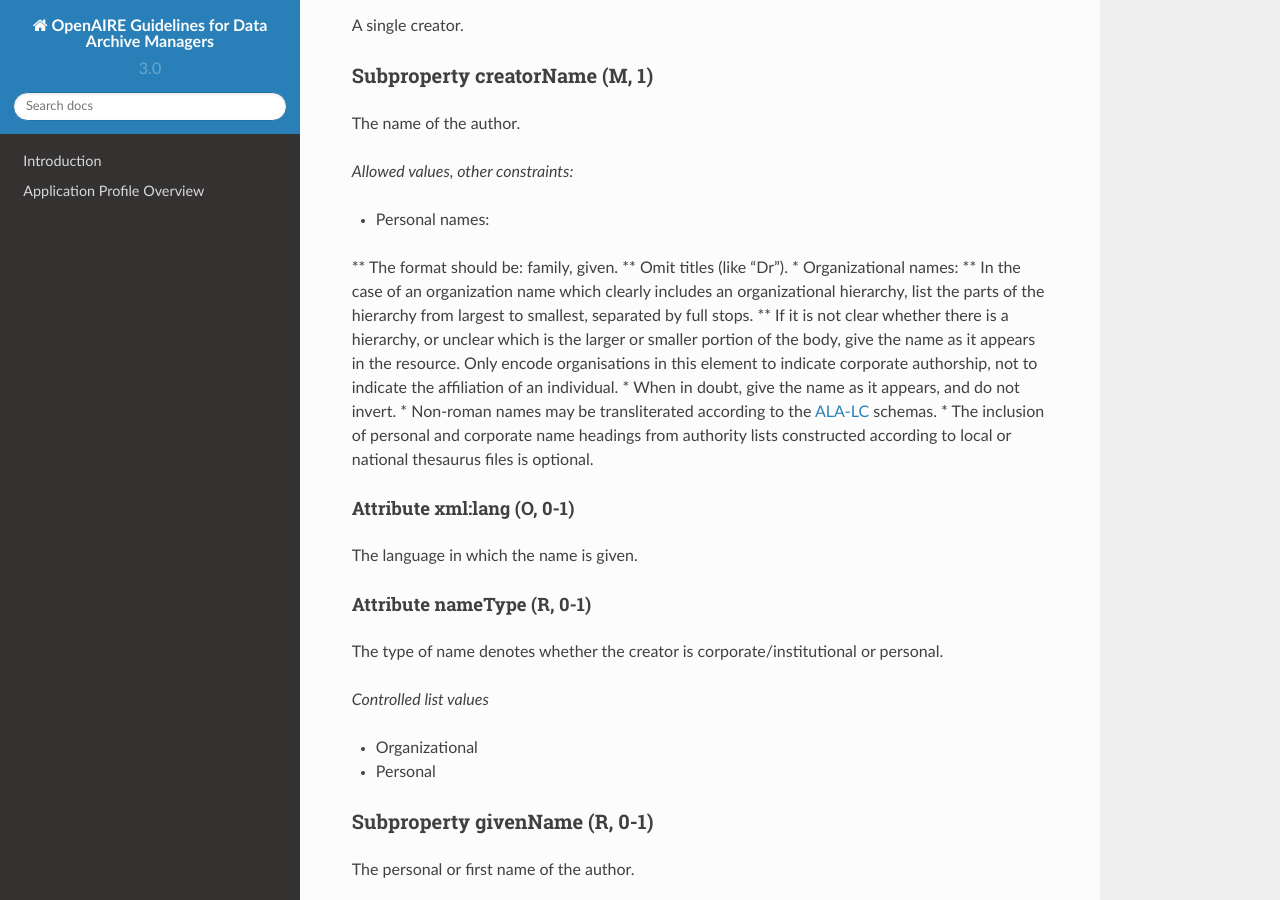
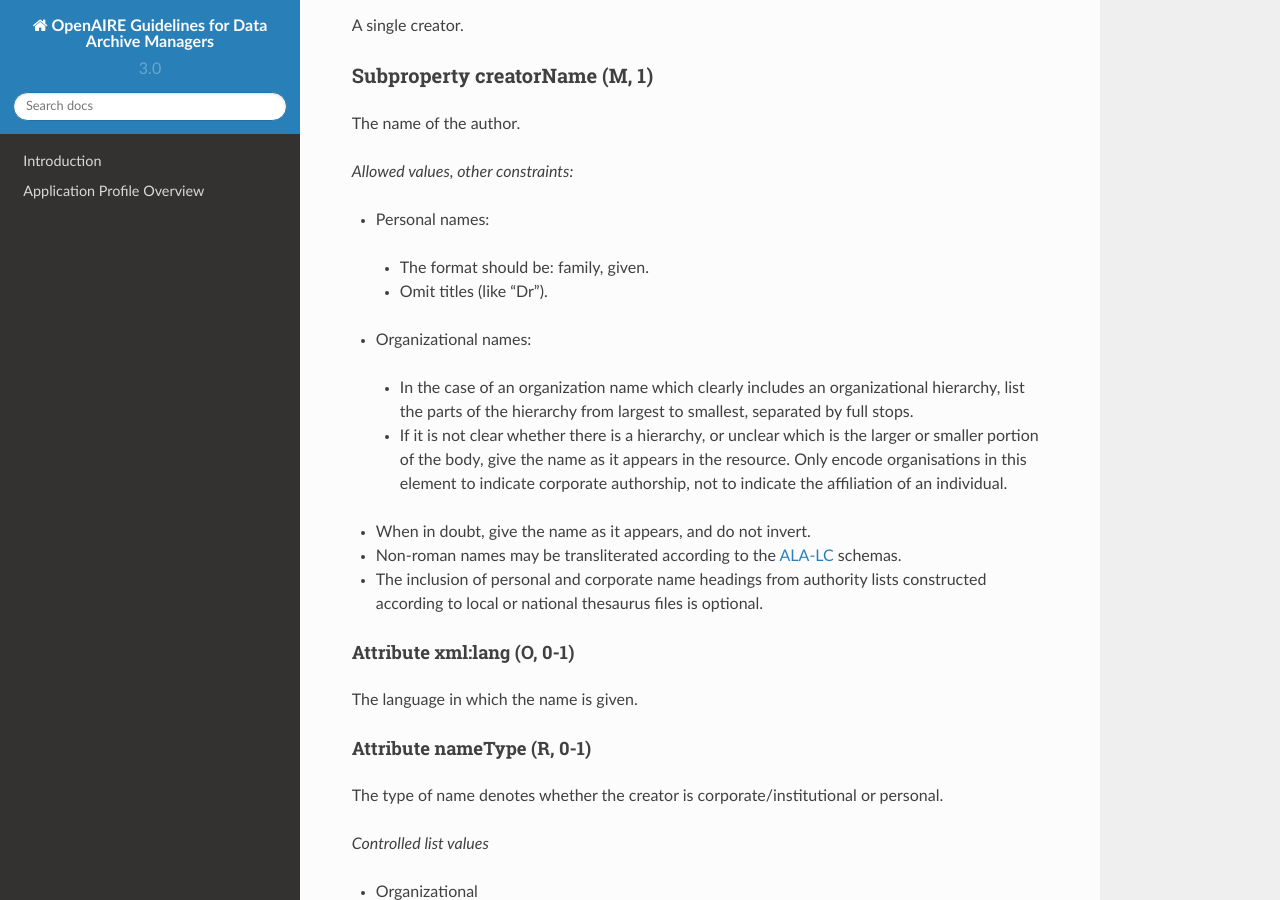
Before and after one commit to openaire/guidelines-data-archives, a Sphinx documentation site: the page built from docs/field_creator.rst, in a window 1280 px wide and 900 px high, scrolled down 323 px. Built offline with Sphinx 7.4.7 and the Read the Docs theme 2.0.0, drawn with Linux system fonts in a browser that asks for light colours; a script that is not in the unit is left out.

```diff
--- a/docs/field_creator.rst
+++ b/docs/field_creator.rst
@@ -22,11 +22,11 @@ The name of the author.
 *Allowed values, other constraints:*
 
 * Personal names:
-** The format should be: family, given.
-** Omit titles (like “Dr”).
+ * The format should be: family, given.
+ * Omit titles (like “Dr”).
 * Organizational names:
-** In the case of an organization name which clearly includes an organizational hierarchy, list the parts of the hierarchy from largest to smallest, separated by full stops.
-** If it is not clear whether there is a hierarchy, or unclear which is the larger or smaller portion of the body, give the name as it appears in the resource. Only encode organisations in this element to indicate corporate authorship, not to indicate the affiliation of an individual.
+ * In the case of an organization name which clearly includes an organizational hierarchy, list the parts of the hierarchy from largest to smallest, separated by full stops.
+ * If it is not clear whether there is a hierarchy, or unclear which is the larger or smaller portion of the body, give the name as it appears in the resource. Only encode organisations in this element to indicate corporate authorship, not to indicate the affiliation of an individual.
 * When in doubt, give the name as it appears, and do not invert.
 * Non-roman names may be transliterated according to the `ALA-LC <http://www.loc.gov/catdir/cpso/roman.html>`_ schemas.
 * The inclusion of personal and corporate name headings from authority lists constructed according to local or national thesaurus files is optional.
```
